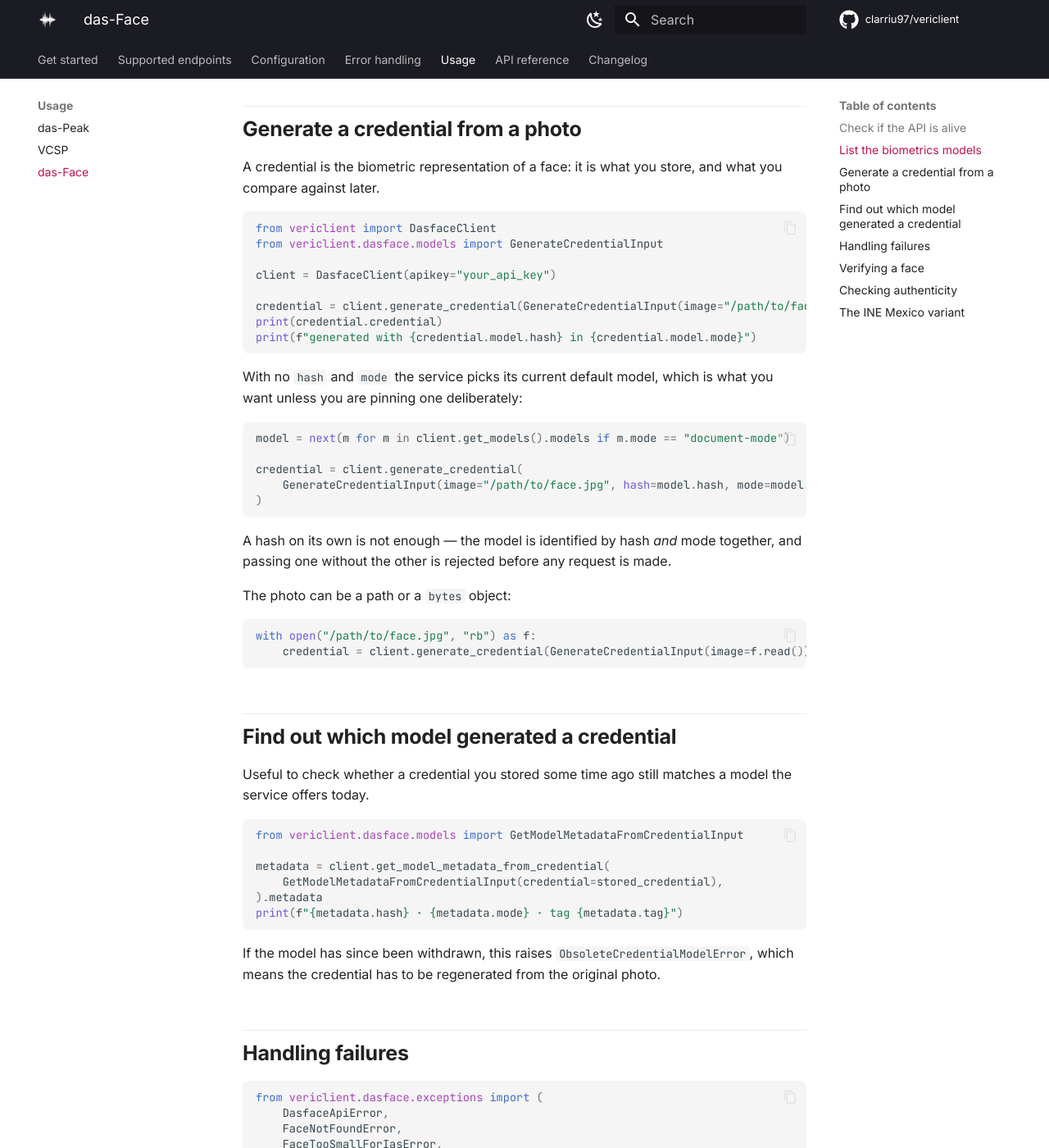
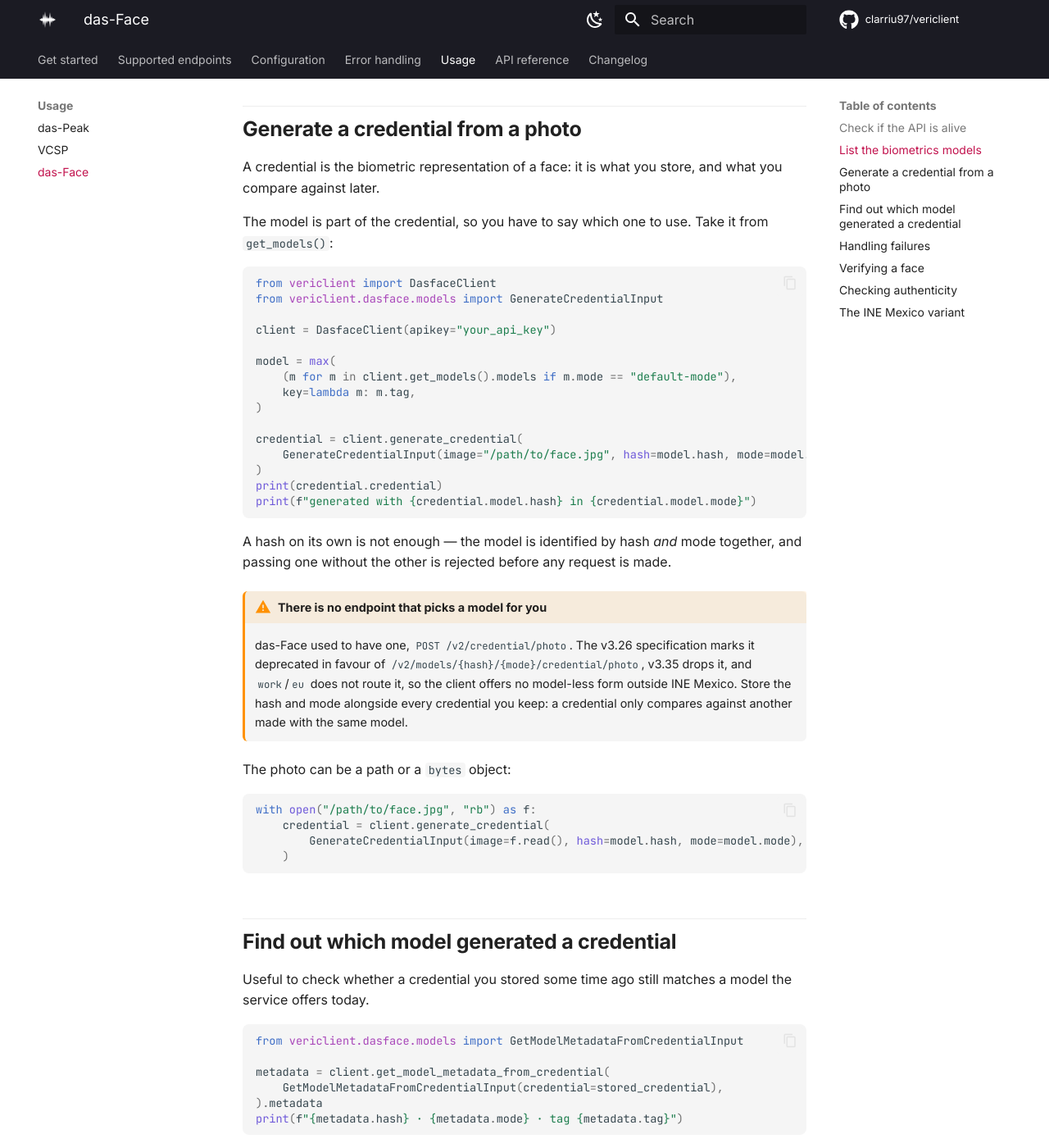
Before and after one commit to clarriu97/vericlient, an MkDocs documentation site: the page built from docs/api_docs/dasface/client_usage.md, in a window 1280 px wide and 1400 px high, scrolled down 931 px. Shown: the whole window at 82% size. Built offline with MkDocs 1.6.1 and Material for MkDocs 9.7.7, drawn with Linux system fonts in a browser that asks for light colours; comment, search, counter and statistics services are not loaded; some of the changed text lies outside the part shown.

Commit message:
das-Face: require the model when generating a credential
Leaving `hash` and `mode` out routed the request to
`POST /v2/models/inemex/default-mode/credential/photo`, which is the INE
Mexico endpoint and not a generic default. Against work/eu it resolves to
an older model (tag 20210913, 512 dimensions) than the one `get_models()`
leads with (tag 20240523, 128), so a credential generated that way does
not compare against one generated with the current model.

The default that was meant here, `POST /v2/credential/photo`, does not
exist to route to: the v3.26 specification marks it deprecated in favour
of `/v2/models/<hash>/<mode>/credential/photo`, v3.35 drops it, and the
gateway answers `no Route matched with those values`. So the model is now
required, as it already is in das-Peak, and the three credential
endpoints map to exactly what the specification says they are:

- no `inemex`, hash and mode required  -> models/<hash>/<mode>/...
- `inemex` without a model             -> models/inemex/default-mode/...
- `inemex` with a model                -> inemex/models/<hash>/<mode>/...

A real test now asserts that the INE Mexico default endpoint does not
resolve to the newest model, so the surprise stays documented.

````diff
--- a/docs/api_docs/dasface/client_usage.md
+++ b/docs/api_docs/dasface/client_usage.md
@@ -41,36 +41,45 @@ for model in client.get_models().models:
 A credential is the biometric representation of a face: it is what you store, and what you
 compare against later.
 
+The model is part of the credential, so you have to say which one to use. Take it from
+`get_models()`:
+
 ```python
 from vericlient import DasfaceClient
 from vericlient.dasface.models import GenerateCredentialInput
 
 client = DasfaceClient(apikey="your_api_key")
 
-credential = client.generate_credential(GenerateCredentialInput(image="/path/to/face.jpg"))
-print(credential.credential)
-print(f"generated with {credential.model.hash} in {credential.model.mode}")
-```
-
-With no `hash` and `mode` the service picks its current default model, which is what you want
-unless you are pinning one deliberately:
-
-```python
-model = next(m for m in client.get_models().models if m.mode == "document-mode")
+model = max(
+    (m for m in client.get_models().models if m.mode == "default-mode"),
+    key=lambda m: m.tag,
+)
 
 credential = client.generate_credential(
     GenerateCredentialInput(image="/path/to/face.jpg", hash=model.hash, mode=model.mode),
 )
+print(credential.credential)
+print(f"generated with {credential.model.hash} in {credential.model.mode}")
 ```
 
 A hash on its own is not enough — the model is identified by hash *and* mode together, and
 passing one without the other is rejected before any request is made.
 
+!!! warning "There is no endpoint that picks a model for you"
+
+    das-Face used to have one, `POST /v2/credential/photo`. The v3.26 specification marks it
+    deprecated in favour of `/v2/models/{hash}/{mode}/credential/photo`, v3.35 drops it, and
+    `work`/`eu` does not route it, so the client offers no model-less form outside INE Mexico.
+    Store the hash and mode alongside every credential you keep: a credential only compares
+    against another made with the same model.
+
 The photo can be a path or a `bytes` object:
 
 ```python
 with open("/path/to/face.jpg", "rb") as f:
-    credential = client.generate_credential(GenerateCredentialInput(image=f.read()))
+    credential = client.generate_credential(
+        GenerateCredentialInput(image=f.read(), hash=model.hash, mode=model.mode),
+    )
 ```
 
 ## Find out which model generated a credential
@@ -102,7 +111,9 @@ from vericlient.dasface.exceptions import (
 from vericlient.exceptions import InvalidCredentialError
 
 try:
-    client.generate_credential(GenerateCredentialInput(image=photo))
+    client.generate_credential(
+        GenerateCredentialInput(image=photo, hash=model.hash, mode=model.mode),
+    )
 except FaceNotFoundError:
     print("no face in that photo")
 except MoreThanOneFaceError:
@@ -216,5 +227,18 @@ credential = client.generate_credential(
 )
 ```
 
-There is no default-model form of it, so `hash` and `mode` are required. Leaving them out is
-rejected before any request is made.
+It is the one credential endpoint with a default-model form, so here `hash` and `mode` may be
+left out:
+
+```python
+credential = client.generate_credential(
+    GenerateCredentialInput(image="/path/to/face.jpg", inemex=True),
+)
+```
+
+!!! warning "Its default model is not the newest one"
+
+    `POST /v2/models/inemex/default-mode/credential/photo` reads like a generic default and is
+    not: against `work`/`eu` it resolves to an older model than `get_models()` leads with. Use
+    it only if you mean the INE Mexico model, and read `credential.model` to see which one you
+    got.
````
Also changed, not shown: CHANGELOG.md (+3 -0 lines), docs/supported_endpoints.md (+4 -3 lines), 5 other files.
